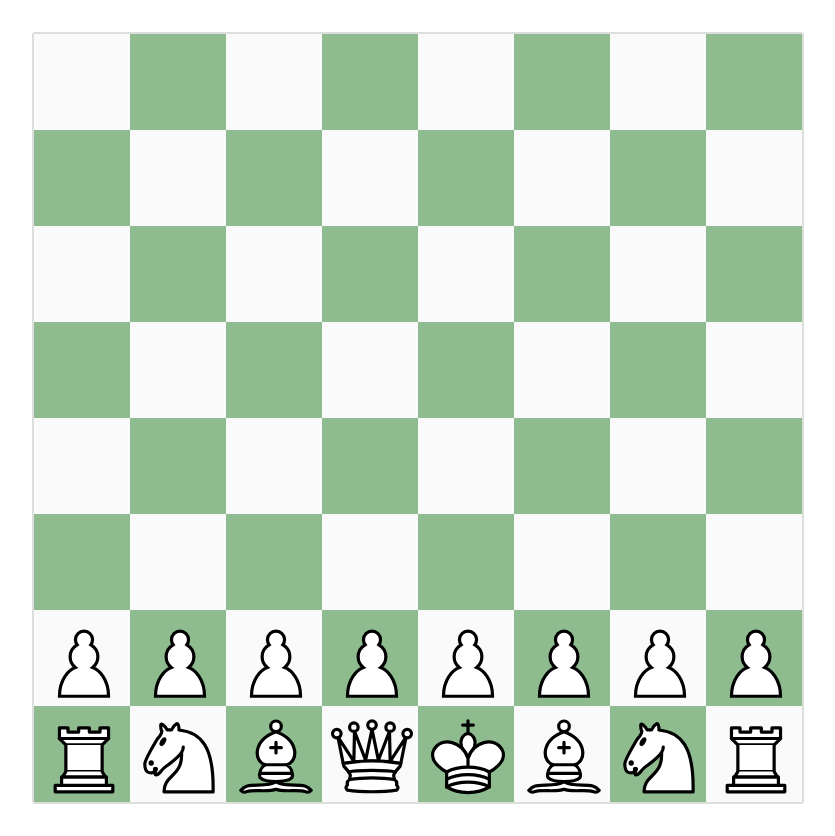
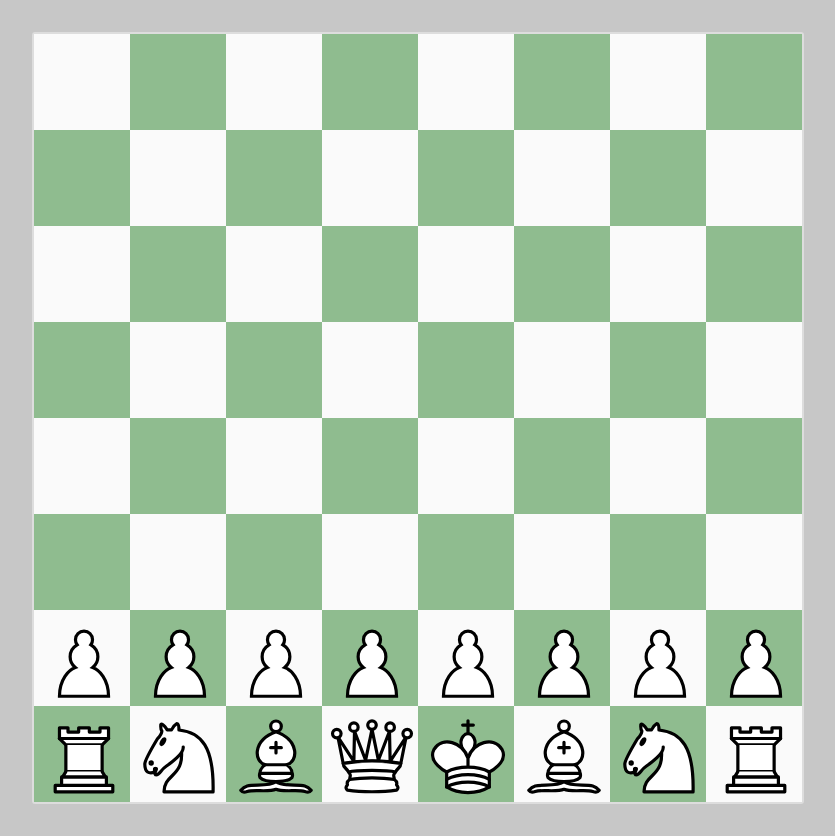
Before and after one commit to dmeybohm/wisdom-chess, a React (Vite) app in the folder ui/react/: page / in a window 1280 px wide. Shown: the whole page, without its empty margins (222-1057 px from the left). Built offline with nearby package versions, Linux system fonts and the light colour scheme.

Commit message:
CHange bg color

```diff
--- a/ui/react/src/Board.css
+++ b/ui/react/src/Board.css
@@ -1,3 +1,7 @@
+body {
+    background: #c7c7c7;
+}
+
 .board {
     display: grid;
     grid-template-columns: repeat(8, 96px);
--- a/ui/react/src/Board.tsx
+++ b/ui/react/src/Board.tsx
@@ -24,8 +24,6 @@ const Board = () => {
     return (
         <section className="board">
             {squares.map((square, index) => {
-                console.log(typeof squares);
-                console.log(`square: ${index} - ${Math.floor(index / 8) % 2 > 0 ? 'odd' : 'even'}`)
                 return (
                     <Square
                         key={index}
--- a/ui/react/src/Square.tsx
+++ b/ui/react/src/Square.tsx
@@ -9,7 +9,7 @@ interface Props {
 const Square = (props: Props): JSX.Element => {
     return (
         <div
-            className={`square ${props.isOddRow ? "odd" : null}`}
+            className={`square ${props.isOddRow ? "odd" : ""}`}
         >
         </div>
     );
```
